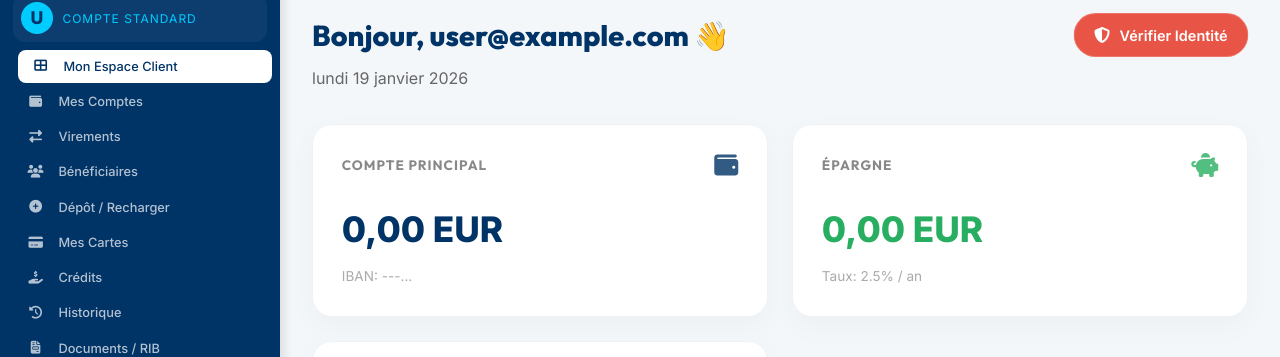
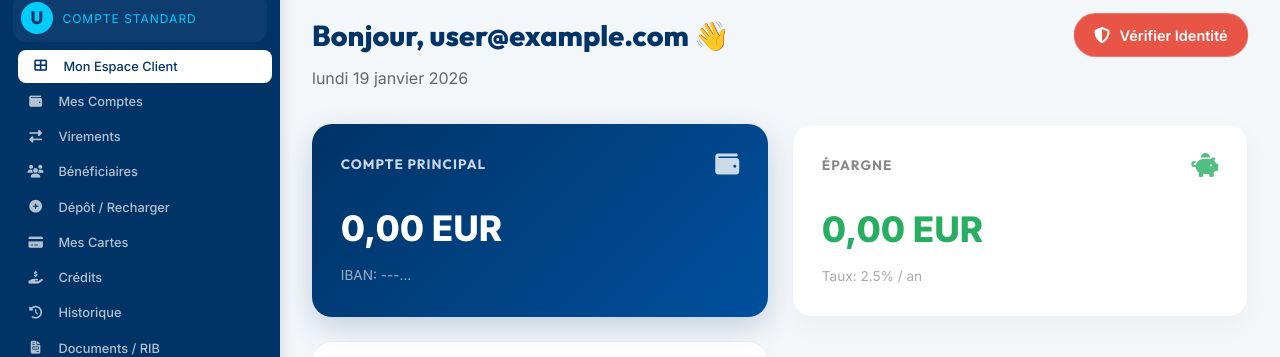
Before and after one commit to Bank777inivk/fulldev, a React (Vite) app in the folder client/: page /dashboard in a window 1280 px wide. Shown: the part 90-447 px from the top of the page. Built offline with nearby package versions, Linux system fonts and the light colour scheme; no server answers; the database is empty; sample sign-in values are in the browser's storage.

Commit message:
Style main account card with premium gradient

```diff
--- a/client/src/pages/Dashboard.jsx
+++ b/client/src/pages/Dashboard.jsx
@@ -31,15 +31,15 @@ const Dashboard = () => {
 
             <div style={styles.statsGrid} className="stats-grid-mobile">
                 {/* Main Account Card */}
-                <div style={styles.card}>
+                <div style={styles.mainCard}>
                     <div style={styles.cardHeader}>
-                        <h3 style={styles.cardLabel}>Compte Principal</h3>
-                        <i className="fas fa-wallet" style={styles.cardIcon}></i>
+                        <h3 style={{ ...styles.cardLabel, color: 'rgba(255,255,255,0.8)' }}>Compte Principal</h3>
+                        <i className="fas fa-wallet" style={{ ...styles.cardIcon, color: 'white' }}></i>
                     </div>
-                    <p style={styles.balance} className="balance-mobile">
+                    <p style={{ ...styles.balance, color: 'white' }} className="balance-mobile">
                         {mainAcc.balance.toLocaleString('fr-FR', { minimumFractionDigits: 2 })} {mainAcc.currency}
                     </p>
-                    <p style={styles.cardInfo}>IBAN: {mainAcc.iban.substring(0, 15)}...</p>
+                    <p style={{ ...styles.cardInfo, color: 'rgba(255,255,255,0.6)' }}>IBAN: {mainAcc.iban.substring(0, 15)}...</p>
                 </div>
 
                 {/* Savings Card */}
@@ -164,6 +164,15 @@ const styles = {
         gridTemplateColumns: 'repeat(auto-fit, minmax(300px, 1fr))',
         gap: '1.5rem',
         marginBottom: '2.5rem',
+    },
+    mainCard: {
+        background: 'linear-gradient(135deg, #003366 0%, #00509e 100%)',
+        padding: '1.8rem',
+        borderRadius: '20px',
+        boxShadow: '0 10px 30px rgba(0, 51, 102, 0.2)',
+        color: 'white',
+        position: 'relative',
+        overflow: 'hidden'
     },
     card: {
         backgroundColor: 'white',
--- a/client/src/pages/dashboard/Accounts.jsx
+++ b/client/src/pages/dashboard/Accounts.jsx
@@ -108,25 +108,31 @@ const AccountCard = ({ wallet, isLoading, onRibClick, navigate }) => {
 
     return (
         <div style={{
-            background: 'white',
+            background: wallet.type === 'main' ? 'linear-gradient(135deg, #003366 0%, #00509e 100%)' : 'white',
             borderRadius: '24px',
             padding: '1.5rem',
-            boxShadow: '0 4px 25px rgba(0,0,0,0.05)',
-            border: '1px solid #edf2f7',
+            boxShadow: wallet.type === 'main' ? '0 10px 30px rgba(0, 51, 102, 0.2)' : '0 4px 25px rgba(0,0,0,0.05)',
+            border: wallet.type === 'main' ? 'none' : '1px solid #edf2f7',
             display: 'flex',
             flexDirection: 'column',
             minHeight: '260px',
-            position: 'relative'
+            position: 'relative',
+            color: wallet.type === 'main' ? 'white' : 'inherit'
         }}>
             <div style={{ display: 'flex', justifyContent: 'space-between', alignItems: 'flex-start', marginBottom: '1.5rem' }}>
                 <div>
-                    <div style={{ fontSize: '0.85rem', fontWeight: '800', color: '#94a3b8', textTransform: 'uppercase', letterSpacing: '0.5px' }}>
+                    <div style={{
+                        fontSize: '0.85rem', fontWeight: '800',
+                        color: wallet.type === 'main' ? 'rgba(255,255,255,0.8)' : '#94a3b8',
+                        textTransform: 'uppercase', letterSpacing: '0.5px'
+                    }}>
                         {config.label}
                     </div>
                 </div>
                 <div style={{
                     width: '44px', height: '44px', borderRadius: '14px',
-                    background: `${config.color}10`, color: config.color,
+                    background: wallet.type === 'main' ? 'rgba(255,255,255,0.15)' : `${config.color}10`,
+                    color: wallet.type === 'main' ? 'white' : config.color,
                     display: 'flex', alignItems: 'center', justifyContent: 'center'
                 }}>
                     <i className={`fas ${config.icon}`} style={{ fontSize: '1.2rem' }}></i>
@@ -136,12 +142,12 @@ const AccountCard = ({ wallet, isLoading, onRibClick, navigate }) => {
             <div style={{ flex: 1 }}>
                 <div style={{
                     fontSize: '2.2rem', fontWeight: '900',
-                    color: wallet.type === 'credit' ? '#e11d48' : '#003366',
+                    color: wallet.type === 'main' ? 'white' : (wallet.type === 'credit' ? '#e11d48' : '#003366'),
                     margin: '0 0 0.5rem'
                 }}>
-                    {wallet.balance.toLocaleString('fr-FR', { minimumFractionDigits: 2 })} <span style={{ fontSize: '1rem', fontWeight: '500' }}>{wallet.currency}</span>
+                    {wallet.balance.toLocaleString('fr-FR', { minimumFractionDigits: 2 })} <span style={{ fontSize: '1rem', fontWeight: '500', color: wallet.type === 'main' ? 'rgba(255,255,255,0.7)' : '#94a3b8' }}>{wallet.currency}</span>
                 </div>
-                <div style={{ fontSize: '0.85rem', color: '#94a3b8', fontFamily: 'monospace', opacity: 0.8 }}>
+                <div style={{ fontSize: '0.85rem', color: wallet.type === 'main' ? 'rgba(255,255,255,0.6)' : '#94a3b8', fontFamily: 'monospace', opacity: 0.8 }}>
                     {wallet.iban}
                 </div>
             </div>
@@ -149,23 +155,23 @@ const AccountCard = ({ wallet, isLoading, onRibClick, navigate }) => {
             {/* QUICK ACTIONS */}
             <div style={{
                 display: 'flex', gap: '8px', marginTop: '1.5rem',
-                paddingTop: '1.25rem', borderTop: '1px solid #f1f5f9'
+                paddingTop: '1.25rem', borderTop: wallet.type === 'main' ? '1px solid rgba(255,255,255,0.1)' : '1px solid #f1f5f9'
             }}>
                 <button
                     onClick={() => navigate('/dashboard/transfers')}
-                    style={{ flex: 1, padding: '10px', borderRadius: '12px', border: 'none', background: '#f1f5f9', color: '#003366', fontWeight: '700', fontSize: '0.8rem', cursor: 'pointer' }}
+                    style={{ flex: 1, padding: '10px', borderRadius: '12px', border: 'none', background: wallet.type === 'main' ? 'rgba(255,255,255,0.1)' : '#f1f5f9', color: wallet.type === 'main' ? 'white' : '#003366', fontWeight: '700', fontSize: '0.8rem', cursor: 'pointer' }}
                 >
                     <i className="fas fa-paper-plane" style={{ marginRight: '6px' }}></i> Virer
                 </button>
                 <button
                     onClick={() => navigate('/dashboard/deposit')}
-                    style={{ flex: 1, padding: '10px', borderRadius: '12px', border: 'none', background: '#f1f5f9', color: '#003366', fontWeight: '700', fontSize: '0.8rem', cursor: 'pointer' }}
+                    style={{ flex: 1, padding: '10px', borderRadius: '12px', border: 'none', background: wallet.type === 'main' ? 'rgba(255,255,255,0.1)' : '#f1f5f9', color: wallet.type === 'main' ? 'white' : '#003366', fontWeight: '700', fontSize: '0.8rem', cursor: 'pointer' }}
                 >
                     <i className="fas fa-plus" style={{ marginRight: '6px' }}></i> Déposer
                 </button>
                 <button
                     onClick={onRibClick}
-                    style={{ flex: 1, padding: '10px', borderRadius: '12px', border: 'none', background: '#003366', color: 'white', fontWeight: '700', fontSize: '0.8rem', cursor: 'pointer' }}
+                    style={{ flex: 1, padding: '10px', borderRadius: '12px', border: 'none', background: wallet.type === 'main' ? 'white' : '#003366', color: wallet.type === 'main' ? '#003366' : 'white', fontWeight: '700', fontSize: '0.8rem', cursor: 'pointer' }}
                 >
                     <i className="fas fa-file-invoice" style={{ marginRight: '6px' }}></i> RIB
                 </button>
```
